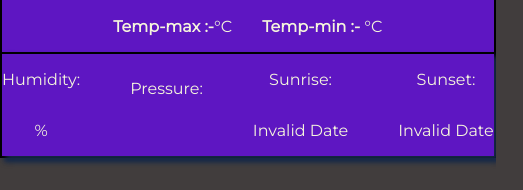
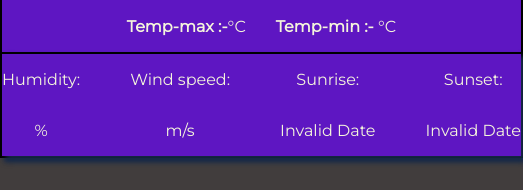
Before and after one commit to suraj2907/weatherapp, a React (Create React App) app: page / in a window 390 px wide. Shown: the part 496-686 px from the top of the page, 523 px wide, since content can reach past the window. Built offline with nearby package versions, Linux system fonts and the light colour scheme; no server answers.

Commit message:
fully responsive

```diff
--- a/src/App.css
+++ b/src/App.css
@@ -7,6 +7,9 @@ body{
 }
 .box-con{
   box-shadow: 4px 4px 5px rgb(22, 41, 72);
+}
+.box-bottom {
+  box-shadow: 2px 2px 2px #43a20900;
 }
 .box-bottom{
   box-shadow: 4px 4px 5px rgb(22, 41, 72);
--- a/src/Components/weather.js
+++ b/src/Components/weather.js
@@ -77,7 +77,7 @@ const Weather = ({ data }) => {
       </div>
 
       <div
-        className="flex justify box-bottom gap row"
+        className="flex justify box-bottom gap row box-bottom"
         style={{
           borderTop: "2px solid black",
           width: "max-content",
@@ -90,8 +90,8 @@ const Weather = ({ data }) => {
           <p>{data.main?.humidity} % </p>
         </div>
         <div className="flex  col">
-          <p>Pressure: </p>
-          <p>{data.main?.pressure} </p>
+          <p>Wind speed: </p>
+          <p>{data.wind?.speed} m/s</p>
         </div>
         <div className="flex col">
           <p>Sunrise: </p>
```
